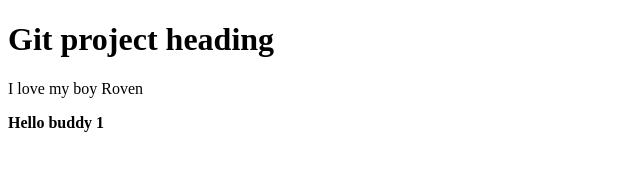
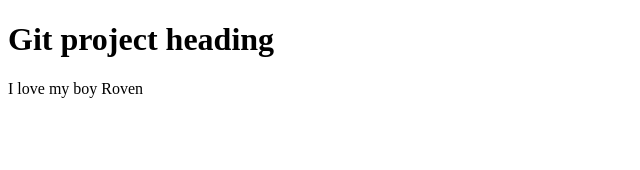
Before and after one commit to chatJF/git-one, a plain HTML site: page index.html in a window 1280 px wide. Shown: the whole page, without its empty margins (0-640 px from the left). Drawn offline with Linux system fonts and the light colour scheme.

Commit message:
Revert "Hello buddy comment"
This reverts commit 79f85b7e15cf99ca2407f03a63ec5f457ac7fd3a.

```diff
--- a/index.html
+++ b/index.html
@@ -9,6 +9,5 @@
 <body>
     <h1>Git project heading</h1>
     <p>I love my boy Roven</p>
-    <b>Hello buddy 1</b>
 </body>
 </html>
```
